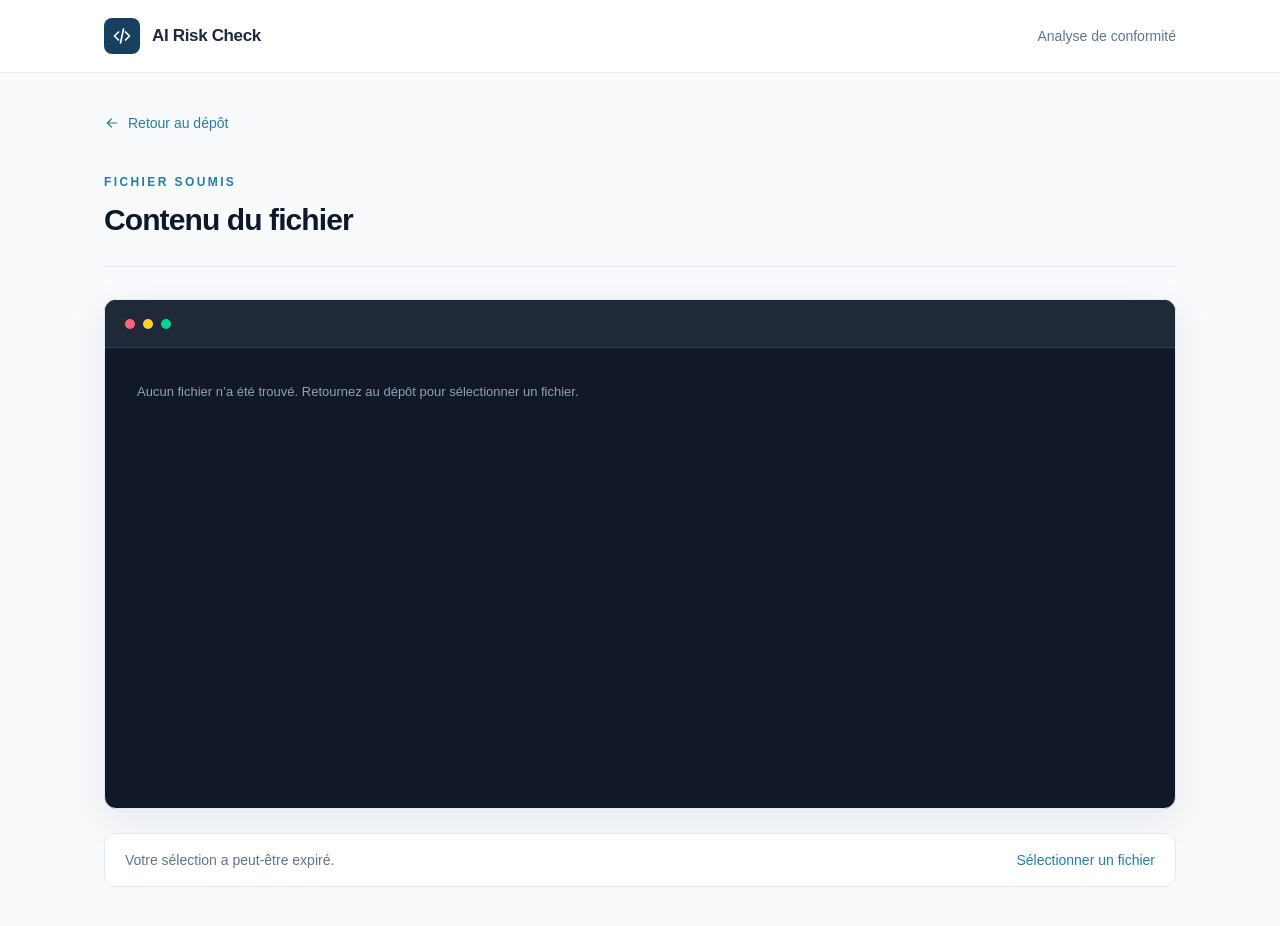
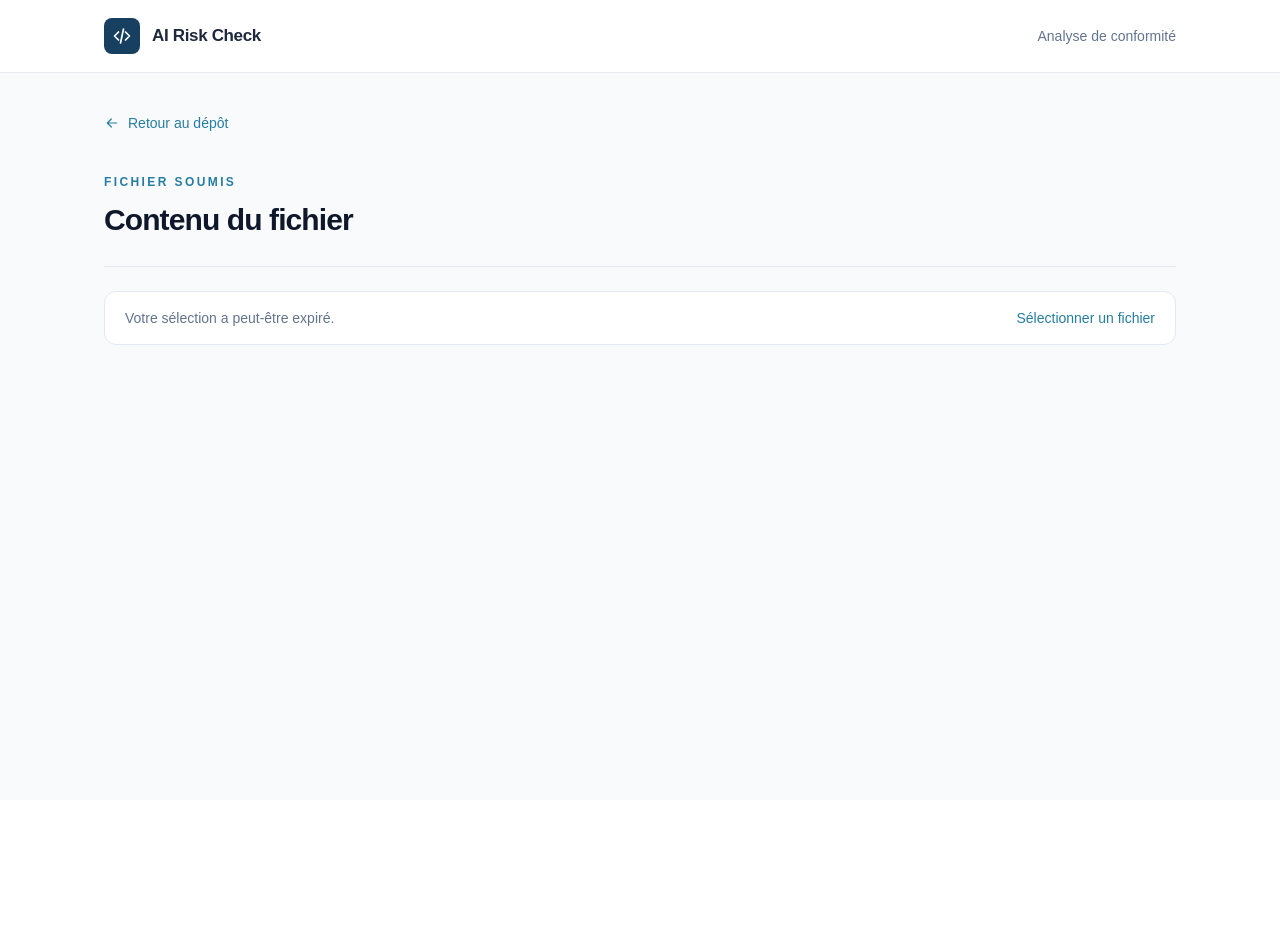
Before and after one commit to remiLesanne/Cowsay, a Next.js app in the folder frontend/: page /analyse in a window 1280 px wide. Shown: the top 926 px of the page. After the commit the page ends 800 px from the top, so only its background shows below. Built offline with nearby package versions, Linux system fonts and the light colour scheme; no server answers.

Commit message:
fix: suppresion de l'affichage du contenue du fichier

```diff
--- a/frontend/app/analyse/page.tsx
+++ b/frontend/app/analyse/page.tsx
@@ -32,14 +32,6 @@ type AnalysisResult = {
     uncompressed_size?: number;
   };
 };
-
-function formatArchiveTree(files: string[]) {
-  if (files.length === 0) {
-    return '.\n└── Aucun fichier de code détecté';
-  }
-
-  return ['.', ...files.sort().map((filePath) => `├── ${filePath}`)].join('\n');
-}
 
 function FileCodeIcon() {
   return <svg aria-hidden="true" className="h-6 w-6" fill="none" viewBox="0 0 24 24"><path d="m8.5 8-4 4 4 4M15.5 8l4 4-4 4M13.5 5l-3 14" stroke="currentColor" strokeLinecap="round" strokeLinejoin="round" strokeWidth="1.7" /></svg>;
@@ -125,14 +117,6 @@ export default function AnalysePage() {
           {error && <span className="rounded-full bg-rose-50 px-3 py-1.5 text-xs font-medium text-rose-700">Échec de l’analyse</span>}
         </div>
 
-        <div className="mt-8 overflow-hidden rounded-xl border border-slate-200 bg-[#111827] shadow-[0_12px_40px_rgba(15,23,42,0.08)]">
-          <div className="flex h-12 items-center justify-between border-b border-slate-700 bg-[#1f2937] px-5">
-            <div className="flex items-center gap-2"><span className="h-2.5 w-2.5 rounded-full bg-rose-400" /><span className="h-2.5 w-2.5 rounded-full bg-amber-300" /><span className="h-2.5 w-2.5 rounded-full bg-emerald-400" /></div>
-            {file && <span className="text-xs text-slate-400">{file.size < 1024 * 1024 ? `${Math.max(1, Math.round(file.size / 1024))} Ko` : `${(file.size / (1024 * 1024)).toFixed(1)} Mo`}</span>}
-          </div>
-          <pre className="min-h-[460px] overflow-x-auto p-6 text-left font-mono text-[13px] leading-6 text-slate-200 sm:p-8">{file ? result?.metadata.archive ? formatArchiveTree(result.metadata.files ?? []) : file.content : <span className="text-slate-400">Aucun fichier n’a été trouvé. Retournez au dépôt pour sélectionner un fichier.</span>}</pre>
-        </div>
-
         <div className="mt-6 flex flex-col items-start justify-between gap-4 rounded-xl border border-slate-200 bg-white px-5 py-4 text-sm text-slate-500 sm:flex-row sm:items-center">
           <span>{error || (isAnalysing ? 'Le fichier est en cours d’analyse.' : result ? 'L’analyse est terminée.' : file ? 'Le contenu est prêt pour l’analyse des risques AI Act.' : 'Votre sélection a peut-être expiré.')}</span>
           {!file && <Link className="font-medium text-[#277da1] hover:underline" href="/">Sélectionner un fichier</Link>}
```
